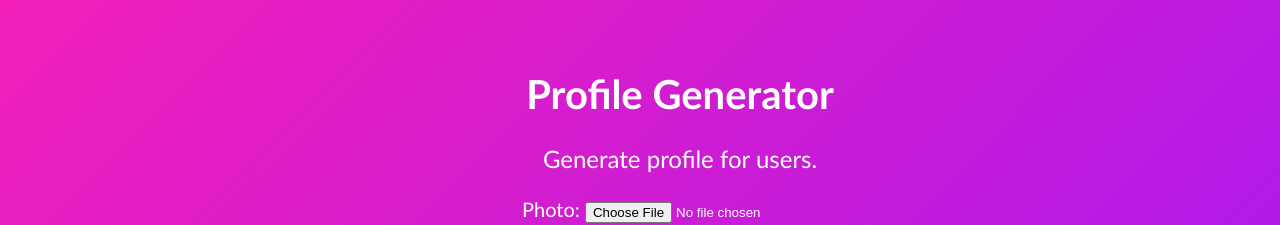
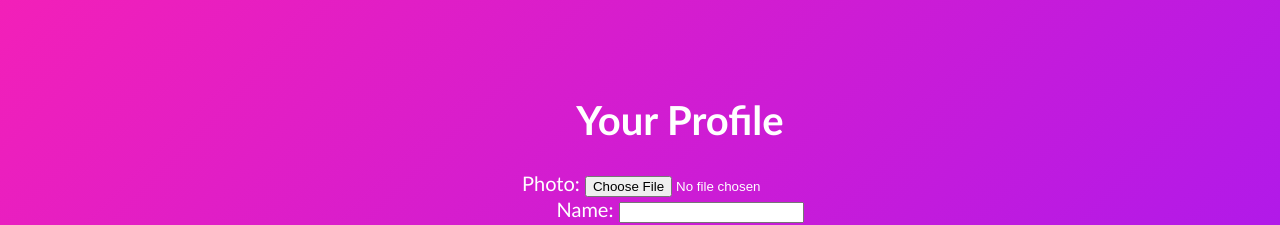
Before and after one commit to Oasis-NEU/f23-group03, a React (Create React App) app: page /settings in a window 1280 px wide. Shown: the part 205-430 px from the top of the page. Built offline with nearby package versions, Linux system fonts and the light colour scheme.

Commit message:
Update Header.js

```diff
--- a/src/js/Header.js
+++ b/src/js/Header.js
@@ -3,8 +3,8 @@ import React from "react";
 export default function Header() {
   return (
     <>
-      <h1>Profile Generator</h1>
-      <p>Generate profile for users.</p>
+      <h1>Your Profile</h1>
+      {/* <p>Generate profile for users.</p> */}
     </>
   );
 }
```
